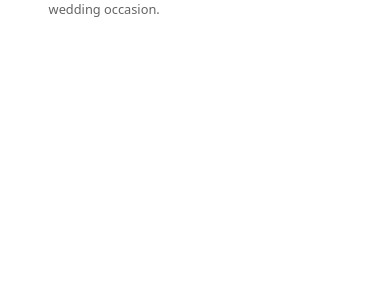
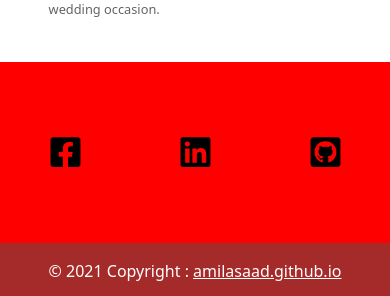
Before and after one commit to amilasaad/amilasaad.github.io, an Angular app: page / in a window 390 px wide. Shown: the part 1465-1761 px from the top of the page. Before the commit the page ends 1507 px from the top, so only its background shows below. Built offline with nearby package versions, Linux system fonts and the light colour scheme.

Commit message:
Added footer on mobile desgin

```diff
--- a/src/app/app.component.css
+++ b/src/app/app.component.css
@@ -51,3 +51,14 @@
 .contact-btn {
     cursor: pointer;
 }
+.footer-icon img {
+    height: 40%;
+    color: white;
+}
+.footer-icon img:hover {
+    margin-top: -3px;
+    height: 65%;
+}
+.mobile-footer {
+
+}
--- a/src/app/app.component.html
+++ b/src/app/app.component.html
@@ -1,16 +1,20 @@
 <nav class="navbar navbar-expand-lg navbar-light nav-bar-amil remove_995px" style="width: 99vw;">
   <!--<label class="navbar-brand web-name" for="dropdownMenuButton1">A<span>a</span></label>-->
   <div class="dropdown">
-    <a class="navbar-brand web-name" type="button" id="dropdownMenuButton1" data-bs-toggle="dropdown" aria-expanded="false">A<span>a</span></a>
+    <a class="navbar-brand web-name" type="button" id="dropdownMenuButton1" data-bs-toggle="dropdown"
+      aria-expanded="false">A<span>a</span></a>
     <ul class="dropdown-menu dropdown-menu-dark" aria-labelledby="dropdownMenuButton1">
       <li><a class="dropdown-item" href="#home">Home</a></li>
       <li><a class="dropdown-item" href="#service">Services</a></li>
       <li><a class="dropdown-item" (click)="open(content)" target="_blank">Contact me</a></li>
 
       <li><a class="dropdown-item">Accounts</a></li>
-      <li><a class="dropdown-item" href="https://www.linkedin.com/in/amilbangsa-asaad-126a13197/" target="_blank"><span style="margin-left: 15%;"></span> - LinkedIn</a></li>
-      <li><a class="dropdown-item" href="https://www.facebook.com/profile.php?id=100031939518493" target="_blank"target="_blank"><span style="margin-left: 15%;"></span> - Facebook</a></li>
-      <li><a class="dropdown-item" href="https://github.com/amilasaad" target="_blank"><span style="margin-left: 15%;"></span> - Github</a></li>
+      <li><a class="dropdown-item" href="https://www.linkedin.com/in/amilbangsa-asaad-126a13197/" target="_blank"><span
+            style="margin-left: 15%;"></span> - LinkedIn</a></li>
+      <li><a class="dropdown-item" href="https://www.facebook.com/profile.php?id=100031939518493" target="_blank"
+          target="_blank"><span style="margin-left: 15%;"></span> - Facebook</a></li>
+      <li><a class="dropdown-item" href="https://github.com/amilasaad" target="_blank"><span
+            style="margin-left: 15%;"></span> - Github</a></li>
     </ul>
   </div>
 
@@ -51,10 +55,8 @@
     <div class="modal-title">
       <label style="text-transform: uppercase; font-family: Roboto;"> send email </label>
       <svg xmlns="http://www.w3.org/2000/svg" width="35" height="35" fill="currentColor"
-              class="bi bi-chat-right-text-fill"
-              style="margin-left: -3px; margin-bottom: 48px; -webkit-transform: scaleX(-1);
-              transform: scaleX(-1);"
-              viewBox="0 0 16 16">
+        class="bi bi-chat-right-text-fill" style="margin-left: -3px; margin-bottom: 48px; -webkit-transform: scaleX(-1);
+              transform: scaleX(-1);" viewBox="0 0 16 16">
         <path
           d="M16 2a2 2 0 0 0-2-2H2a2 2 0 0 0-2 2v8a2 2 0 0 0 2 2h9.586a1 1 0 0 1 .707.293l2.853 2.853a.5.5 0 0 0 .854-.353V2zM3.5 3h9a.5.5 0 0 1 0 1h-9a.5.5 0 0 1 0-1zm0 2.5h9a.5.5 0 0 1 0 1h-9a.5.5 0 0 1 0-1zm0 2.5h5a.5.5 0 0 1 0 1h-5a.5.5 0 0 1 0-1z" />
       </svg>
@@ -68,8 +70,7 @@
     <br>
     <div class="col-md-12">
       <label for="validationServer01" class="form-label">SUBJECT</label>
-          <input type="text" name="subject" class="form-control is-valid subject-text" id="validationServer01"
-              required>
+      <input type="text" name="subject" class="form-control is-valid subject-text" id="validationServer01" required>
     </div>
     <br>
     <div class="mb-3">
@@ -88,3 +89,44 @@
 <app-slides id="portfolio"></app-slides>
 <app-service id="service"></app-service>
 <app-about id="about"></app-about>
+
+<!-- Footer -->
+<footer class="page-footer font-small cyan darken-3 mobile-footer" style="background-color: red; width: 100vw; margin-top: 5%;">
+
+  <!-- Footer Elements -->
+  <div class="container d-flex justify-content-center text-center">
+
+    <!-- Grid row-->
+    <div class="row footer-icon py-5">
+      <!-- Grid column -->
+      <div class="col">
+        <!-- Facebook -->
+        <a href="https://www.facebook.com/profile.php?id=100031939518493" target="_blank"><img
+            src="assets/svg/facebook-square-brands.svg" class="icon"></a>
+      </div>
+      <div class="col">
+        <!--Linkedin -->
+        <a href="https://www.linkedin.com/in/amilbangsa-asaad-126a13197/" target="_blank"><img
+            src="assets/svg/linkedin-brands.svg" class="icon"></a>
+      </div>
+      <div class="col">
+        <!--Github-->
+        <a href="https://github.com/amilasaad" target="_blank"><img src="assets/svg/github-square-brands.svg"
+            class="icon"></a>
+      </div>
+      <!-- Grid column -->
+
+    </div>
+    <!-- Grid row-->
+
+  </div>
+  <!-- Footer Elements -->
+
+  <!-- Copyright -->
+  <div class="footer-copyright text-center py-3" style="background-color: brown; color: white;">© 2021 Copyright :
+    <a href="https://amilasaad.github.io/" style="color: white;"> amilasaad.github.io</a>
+  </div>
+  <!-- Copyright -->
+
+</footer>
+<!-- Footer -->
--- a/src/styles.css
+++ b/src/styles.css
@@ -115,7 +115,6 @@ body {
     .remove_400px {
         display: none;
     }
-
 }
 
 @media all and (max-width : 391px)  {
@@ -156,3 +155,10 @@ body {
     }
 
 }
+@media (min-width: 480px) and (max-width: 2000px) {
+
+    .mobile-footer {
+        display: none;
+    }
+
+}
```
Also changed, not shown: 4 other files (tests, documents, lock files or other folders). Lines whose indentation alone changed are shown as unchanged.
